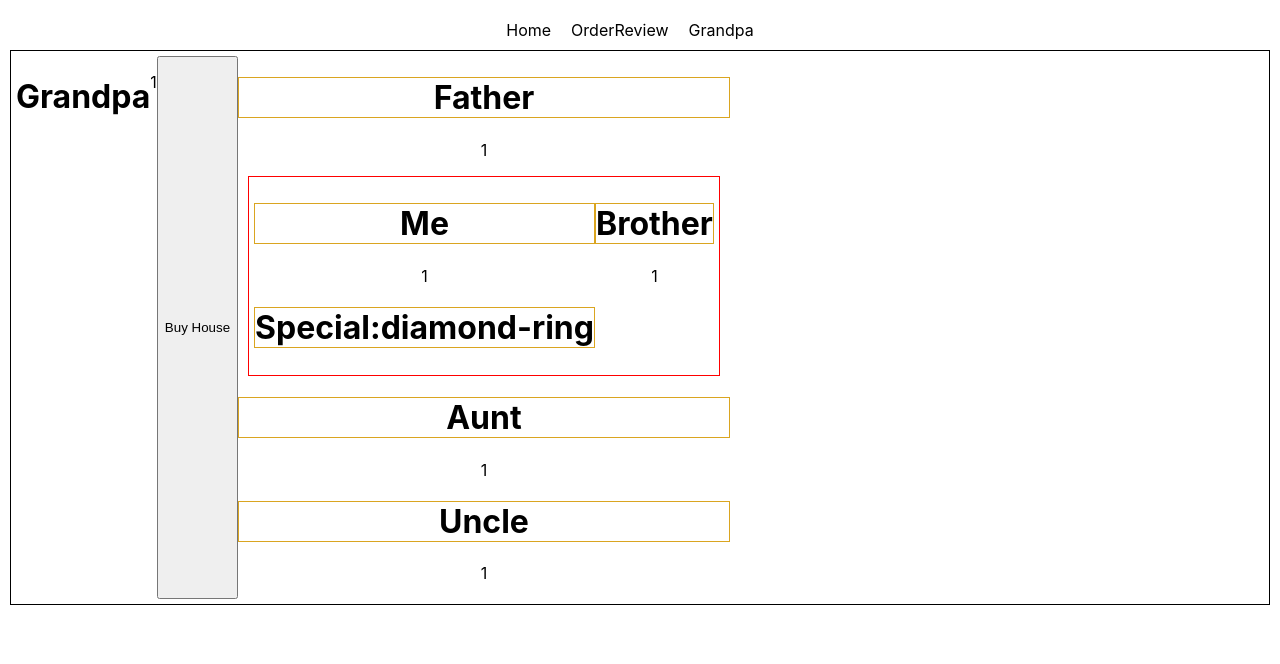
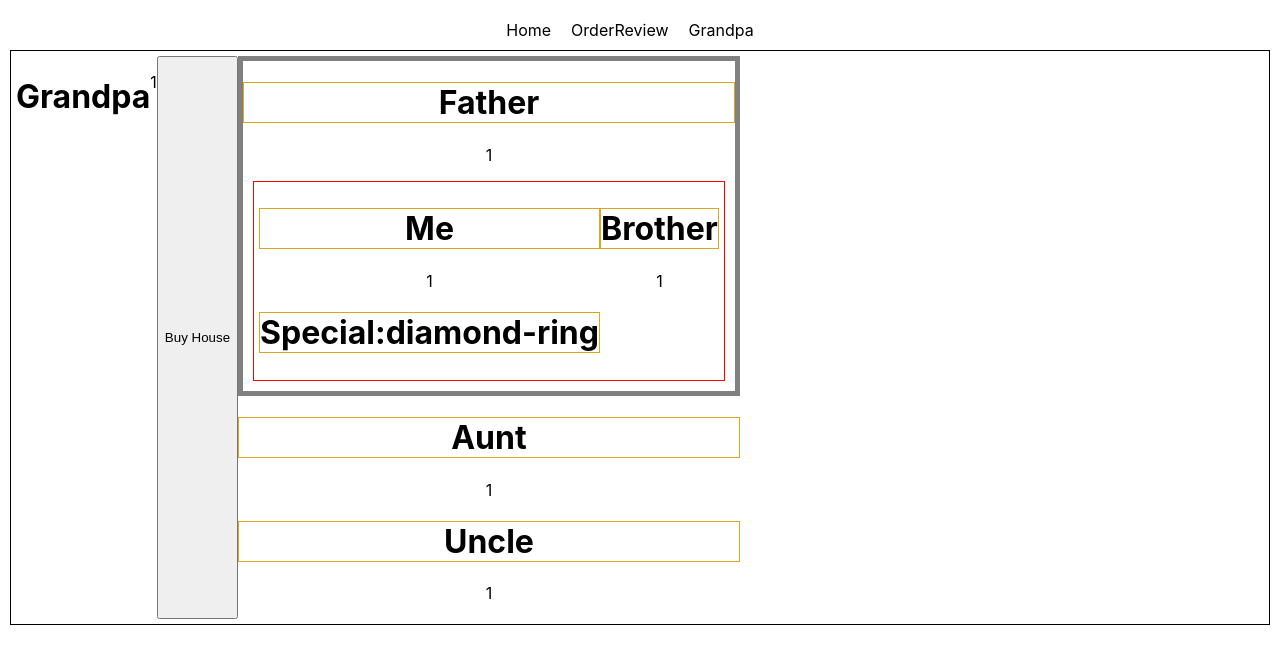
Before and after one commit to ahnafwarith/router-recap, a React (Create React App) app: page /grandpa in a window 1280 px wide. Shown: the top 664 px of the page. Built offline with nearby package versions, Linux system fonts and the light colour scheme.

Commit message:
final styling

```diff
--- a/src/components/Father/Father.js
+++ b/src/components/Father/Father.js
@@ -5,7 +5,7 @@ import '../Grandpa/Grandpa.css'
 
 const Father = ({ house, ornament }) => {
     return (
-        <div>
+        <div className='container'>
             <h1>Father</h1>
             <p>{house}</p>
             <div className='kidsOfF'>
--- a/src/components/Grandpa/Grandpa.css
+++ b/src/components/Grandpa/Grandpa.css
@@ -9,6 +9,10 @@
     border: 1px solid goldenrod;
 }
 
+.container {
+    border: 5px gray solid;
+}
+
 .kidsOfF {
     border: 1px solid red;
     display: flex;
```
